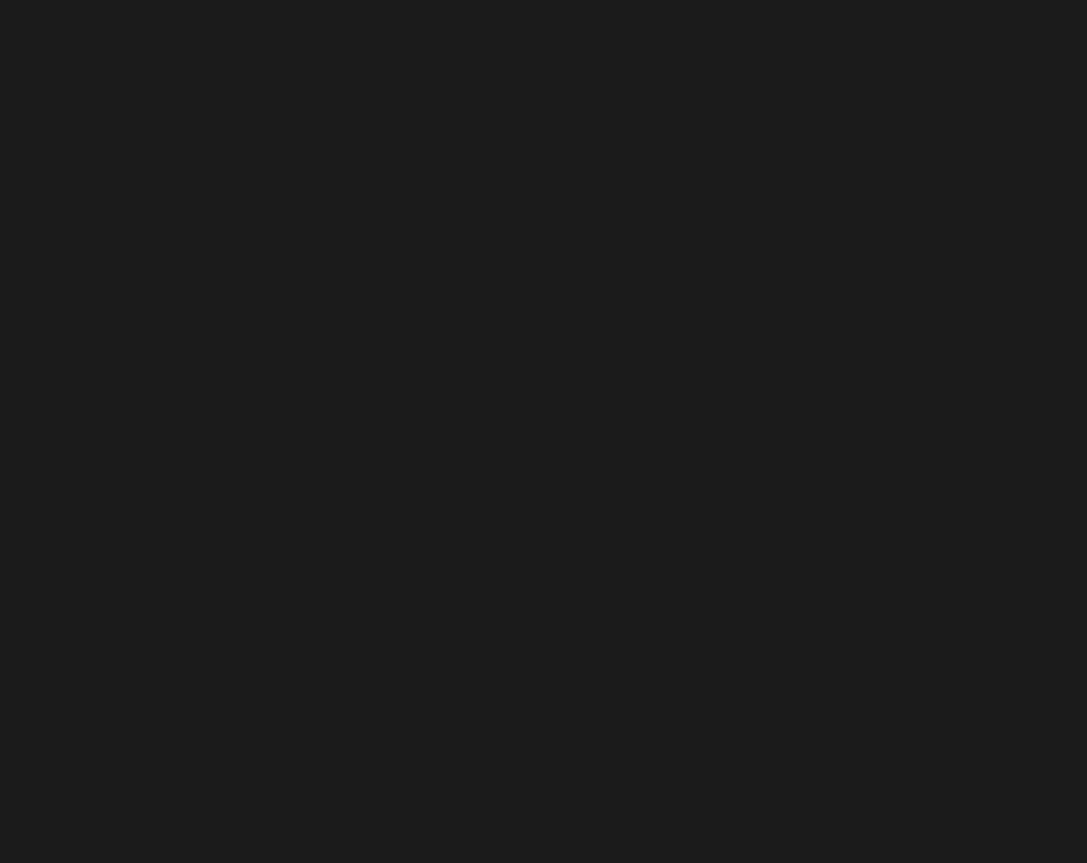
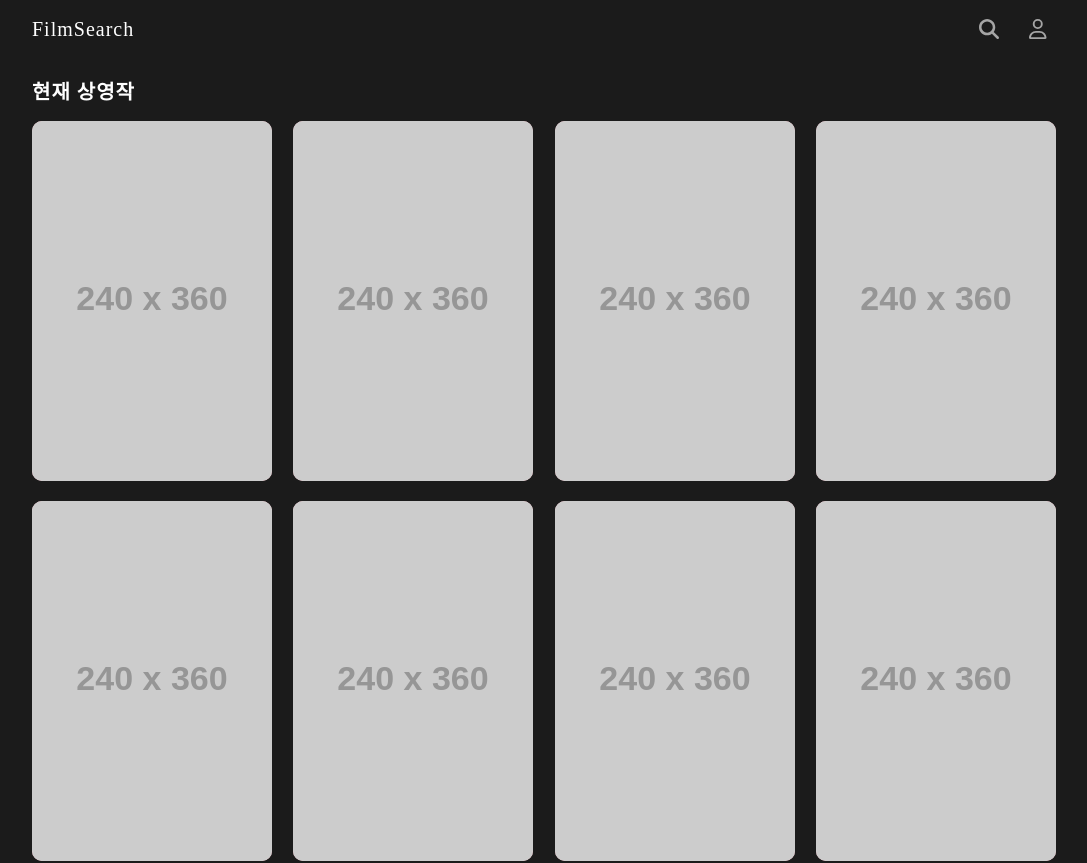
Before and after one commit to jjung-in/react-movie-app, a React (Vite) app: page /movies/nowplaying in a window 1280 px wide. Before the commit this address had no page. Shown: the top 863 px of the page, without its empty margins (96-1183 px from the left). Before the commit the page ends 800 px from the top, so only its background shows below. Built offline with nearby package versions, Linux system fonts and the light colour scheme; a web font is replaced by a local one.

Commit message:
[Design] Movies 페이지

```diff
--- a/src/App.tsx
+++ b/src/App.tsx
@@ -9,6 +9,11 @@ import Detail from "./pages/Detail";
 import Search from "./pages/Search";
 import Login from "./pages/Login";
 import Join from "./pages/Join";
+import NowPlaying from "./pages/NowPlaying";
+import Upcoming from "./pages/Upcoming";
+import Popular from "./pages/Popular";
+import Like from "./pages/Like";
+import Movies from "./pages/Movies";
 
 function App() {
   return (
@@ -20,6 +25,12 @@ function App() {
             <Route path="/" element={<Home />} />
             <Route path="detail/:id" element={<Detail />} />
             <Route path="search" element={<Search />} />
+            <Route path="/movies" element={<Movies />}>
+              <Route path="nowplaying" element={<NowPlaying title="현재 상영작" />} />
+              <Route path="upcoming" element={<Upcoming title="상영 예정작" />} />
+              <Route path="popular" element={<Popular title="인기 작품" />} />
+              <Route path="like" element={<Like title="찜한 작품" />} />
+            </Route>
             <Route path="login" element={<Login />} />
             <Route path="join" element={<Join />} />
           </Route>
--- a/src/components/Movie/MovieList.tsx
+++ b/src/components/Movie/MovieList.tsx
@@ -7,6 +7,7 @@ import MovieItem from "./MovieItem";
 
 interface MovieListProps {
   title: string;
+  url: string;
 }
 
 const MovieListSection = styled.section`
@@ -42,13 +43,13 @@ const MovieListUl = styled.ul`
   gap: 5px;
 `;
 
-const MovieList = ({ title }: MovieListProps) => {
+const MovieList = ({ title, url }: MovieListProps) => {
   return (
     <MovieListSection>
       <Container>
         <TitleContainer>
           <Title>{title}</Title>
-          <SeeMoreLink to="#">더보기<FontAwesomeIcon icon={faAngleRight} />
+          <SeeMoreLink to={`movies/${url}`}>더보기<FontAwesomeIcon icon={faAngleRight} />
           </SeeMoreLink>
         </TitleContainer>
         <MovieListUl>
--- a/src/pages/Home.tsx
+++ b/src/pages/Home.tsx
@@ -5,10 +5,10 @@ const Home = () => {
   return (
     <main>
       <MovieBanner />
-      <MovieList title="Upcoming" />
-      <MovieList title="Upcoming" />
-      <MovieList title="Upcoming" />
-      <MovieList title="Upcoming" />
+      <MovieList title="찜한 작품" url="like" />
+      <MovieList title="현재 상영작" url="nowplaying" />
+      <MovieList title="상영 예정작" url="upcoming" />
+      <MovieList title="인기 작품" url="popular" />
     </main>
   )
 }
--- /dev/null
+++ b/src/pages/Like.tsx
@@ -0,0 +1,46 @@
+import styled from "styled-components";
+import MovieItem from "../components/Movie/MovieItem"
+
+interface MoviesProps {
+  title: string;
+}
+
+const Title = styled.h3`
+  color: ${({ theme }) => theme.colors.primaryText};
+  font-size: 2rem;
+  font-weight: bold;
+  letter-spacing: 1px;
+  margin-bottom: 15px;
+`;
+
+const MovieListUl = styled.ul`
+  display: flex;
+  flex-wrap: wrap;
+  justify-content: space-between;
+  column-gap: 5px;
+  row-gap: 20px;
+`;
+
+const Like = ({ title }: MoviesProps) => {
+  return (
+    <>
+      <Title>{title}</Title>
+      <MovieListUl>
+        <MovieItem key={1} id={1} />
+        <MovieItem key={2} id={2} />
+        <MovieItem key={3} id={3} />
+        <MovieItem key={4} id={4} />
+        <MovieItem key={5} id={5} />
+        <MovieItem key={6} id={6} />
+        <MovieItem key={7} id={7} />
+        <MovieItem key={8} id={8} />
+        <MovieItem key={9} id={9} />
+        <MovieItem key={10} id={10} />
+        <MovieItem key={11} id={11} />
+        <MovieItem key={12} id={12} />
+      </MovieListUl>
+    </>
+  )
+}
+
+export default Like;
--- /dev/null
+++ b/src/pages/Movies.tsx
@@ -0,0 +1,21 @@
+import { Outlet } from "react-router-dom"
+import styled from "styled-components";
+import Container from "../styles/Container"
+
+const MoviesContainer = styled(Container)`
+  padding: 20px 0;
+`;
+
+const Movies = () => {
+  return (
+    <main>
+      <section>
+        <MoviesContainer>
+          <Outlet />
+        </MoviesContainer>
+      </section>
+    </main>
+  )
+}
+
+export default Movies
--- /dev/null
+++ b/src/pages/NowPlaying.tsx
@@ -0,0 +1,46 @@
+import styled from "styled-components";
+import MovieItem from "../components/Movie/MovieItem"
+
+interface MoviesProps {
+  title: string;
+}
+
+const Title = styled.h3`
+  color: ${({ theme }) => theme.colors.primaryText};
+  font-size: 2rem;
+  font-weight: bold;
+  letter-spacing: 1px;
+  margin-bottom: 15px;
+`;
+
+const MovieListUl = styled.ul`
+  display: flex;
+  flex-wrap: wrap;
+  justify-content: space-between;
+  column-gap: 5px;
+  row-gap: 20px;
+`;
+
+const NowPlaying = ({ title }: MoviesProps) => {
+  return (
+    <>
+      <Title>{title}</Title>
+      <MovieListUl>
+        <MovieItem key={1} id={1} />
+        <MovieItem key={2} id={2} />
+        <MovieItem key={3} id={3} />
+        <MovieItem key={4} id={4} />
+        <MovieItem key={5} id={5} />
+        <MovieItem key={6} id={6} />
+        <MovieItem key={7} id={7} />
+        <MovieItem key={8} id={8} />
+        <MovieItem key={9} id={9} />
+        <MovieItem key={10} id={10} />
+        <MovieItem key={11} id={11} />
+        <MovieItem key={12} id={12} />
+      </MovieListUl>
+    </>
+  )
+}
+
+export default NowPlaying;
--- /dev/null
+++ b/src/pages/Popular.tsx
@@ -0,0 +1,46 @@
+import styled from "styled-components";
+import MovieItem from "../components/Movie/MovieItem"
+
+interface MoviesProps {
+  title: string;
+}
+
+const Title = styled.h3`
+  color: ${({ theme }) => theme.colors.primaryText};
+  font-size: 2rem;
+  font-weight: bold;
+  letter-spacing: 1px;
+  margin-bottom: 15px;
+`;
+
+const MovieListUl = styled.ul`
+  display: flex;
+  flex-wrap: wrap;
+  justify-content: space-between;
+  column-gap: 5px;
+  row-gap: 20px;
+`;
+
+const Popular = ({ title }: MoviesProps) => {
+  return (
+    <>
+      <Title>{title}</Title>
+      <MovieListUl>
+        <MovieItem key={1} id={1} />
+        <MovieItem key={2} id={2} />
+        <MovieItem key={3} id={3} />
+        <MovieItem key={4} id={4} />
+        <MovieItem key={5} id={5} />
+        <MovieItem key={6} id={6} />
+        <MovieItem key={7} id={7} />
+        <MovieItem key={8} id={8} />
+        <MovieItem key={9} id={9} />
+        <MovieItem key={10} id={10} />
+        <MovieItem key={11} id={11} />
+        <MovieItem key={12} id={12} />
+      </MovieListUl>
+    </>
+  )
+}
+
+export default Popular;
--- /dev/null
+++ b/src/pages/Upcoming.tsx
@@ -0,0 +1,46 @@
+import styled from "styled-components";
+import MovieItem from "../components/Movie/MovieItem"
+
+interface MoviesProps {
+  title: string;
+}
+
+const Title = styled.h3`
+  color: ${({ theme }) => theme.colors.primaryText};
+  font-size: 2rem;
+  font-weight: bold;
+  letter-spacing: 1px;
+  margin-bottom: 15px;
+`;
+
+const MovieListUl = styled.ul`
+  display: flex;
+  flex-wrap: wrap;
+  justify-content: space-between;
+  column-gap: 5px;
+  row-gap: 20px;
+`;
+
+const Upcoming = ({ title }: MoviesProps) => {
+  return (
+    <>
+      <Title>{title}</Title>
+      <MovieListUl>
+        <MovieItem key={1} id={1} />
+        <MovieItem key={2} id={2} />
+        <MovieItem key={3} id={3} />
+        <MovieItem key={4} id={4} />
+        <MovieItem key={5} id={5} />
+        <MovieItem key={6} id={6} />
+        <MovieItem key={7} id={7} />
+        <MovieItem key={8} id={8} />
+        <MovieItem key={9} id={9} />
+        <MovieItem key={10} id={10} />
+        <MovieItem key={11} id={11} />
+        <MovieItem key={12} id={12} />
+      </MovieListUl>
+    </>
+  )
+}
+
+export default Upcoming;
```
